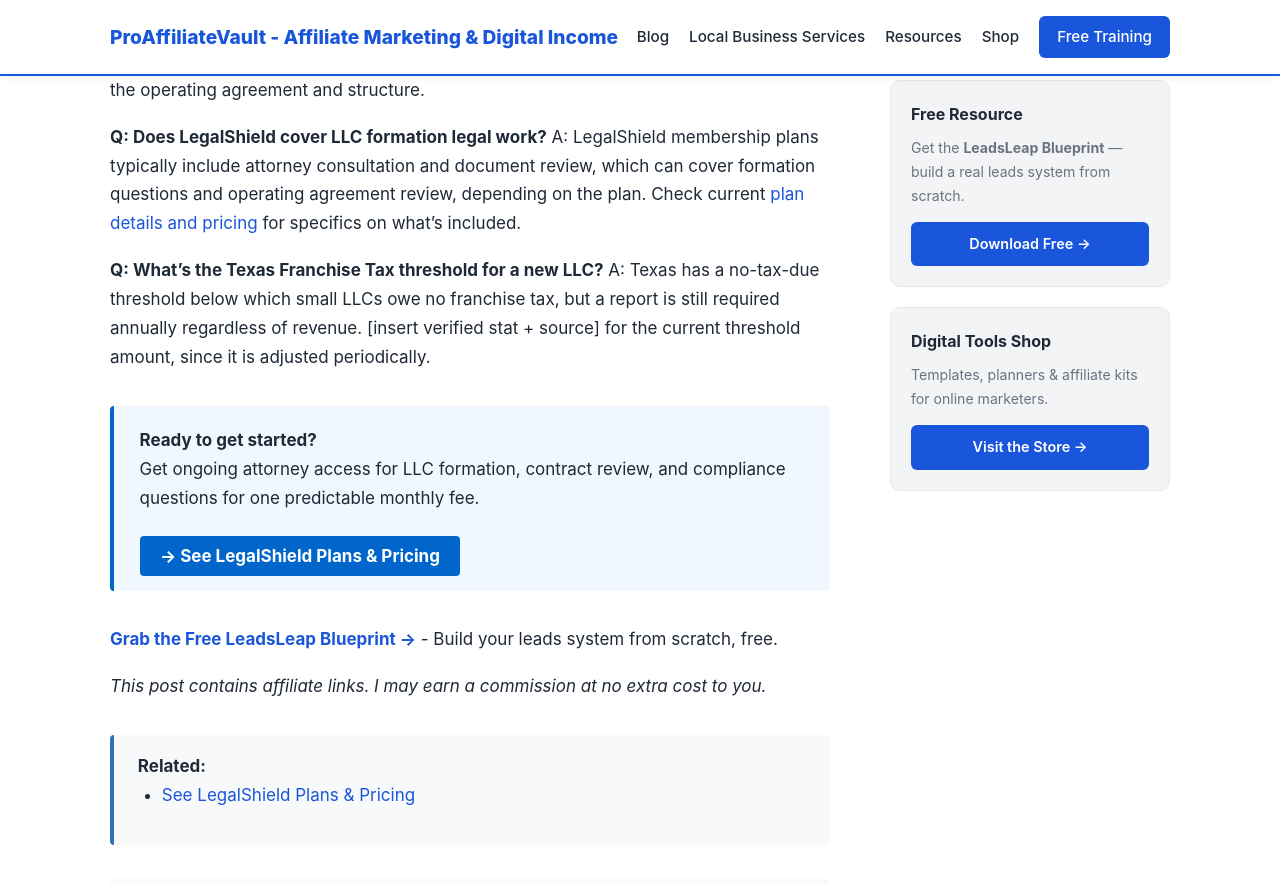
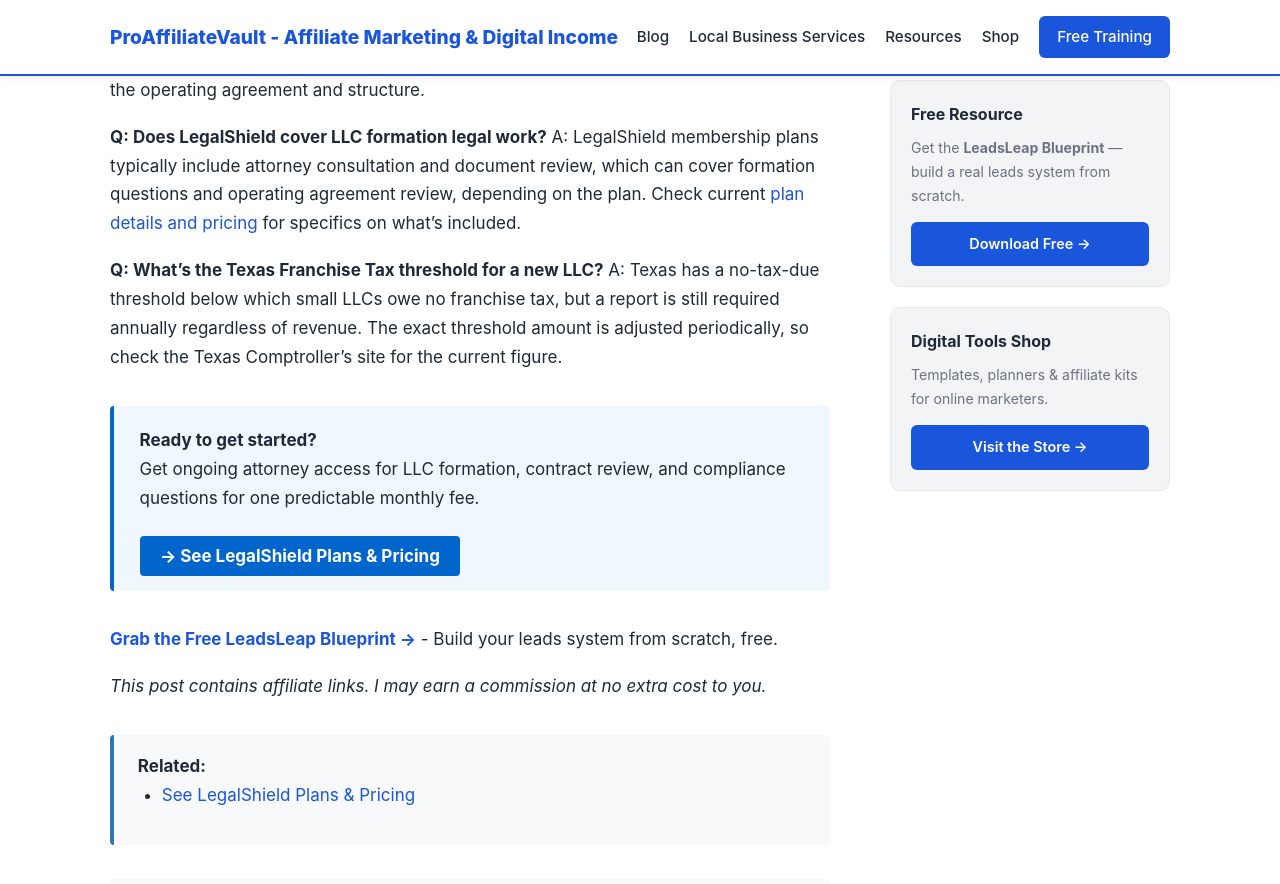
Before and after one commit to jredmonson/jredmonson.github.io, a Jekyll site: the page built from _posts/2026-09-15-llc-formation-attorney-kyle-tx.md, in a window 1280 px wide and 900 px high, scrolled down 4577 px. Shown: the top 884 px of the window. Built offline with Jekyll 4.4.1, drawn with Linux system fonts in a browser that asks for light colours.

Commit message:
Remove unfilled '[insert verified stat + source]' placeholders from 3 live articles
Found while spot-checking today's batch live - all 3 newly published
articles (corporate-attorney-georgetown-tx pillar + its 2 clusters)
carried a literal, unfilled placeholder sentence instead of a real
citation. Removed/rephrased each rather than fabricate a stat, same
approach used previously on gedmonson.com for the same bug class.

Flagging separately to JR: a repo-wide grep found this same placeholder
pattern in ~47 other already-published posts going back to June 2026 -
that's a larger cleanup this commit does not attempt.

Co-Authored-By: Claude Sonnet 5 <noreply@anthropic.com>
Claude-Session: https://claude.ai/code/session_01KcCmbNB48nHPBnviT1L6ks

```diff
--- a/_posts/2026-09-15-llc-formation-attorney-kyle-tx.md
+++ b/_posts/2026-09-15-llc-formation-attorney-kyle-tx.md
@@ -108,7 +108,7 @@ A: Yes, Texas allows self-filing directly with the Secretary of State. This work
 A: LegalShield membership plans typically include attorney consultation and document review, which can cover formation questions and operating agreement review, depending on the plan. Check current [plan details and pricing](https://lilliearnold.legalshieldassociate.com/) for specifics on what's included.
 
 **Q: What's the Texas Franchise Tax threshold for a new LLC?**
-A: Texas has a no-tax-due threshold below which small LLCs owe no franchise tax, but a report is still required annually regardless of revenue. [insert verified stat + source] for the current threshold amount, since it is adjusted periodically.
+A: Texas has a no-tax-due threshold below which small LLCs owe no franchise tax, but a report is still required annually regardless of revenue. The exact threshold amount is adjusted periodically, so check the Texas Comptroller's site for the current figure.
 
 <script type="application/ld+json">
 {
```
Also changed, not shown: _posts/2026-09-15-corporate-attorney-georgetown-tx.md (+1 -1 lines), _posts/2026-09-15-small-business-attorney-pflugerville-tx.md (+1 -1 lines).
